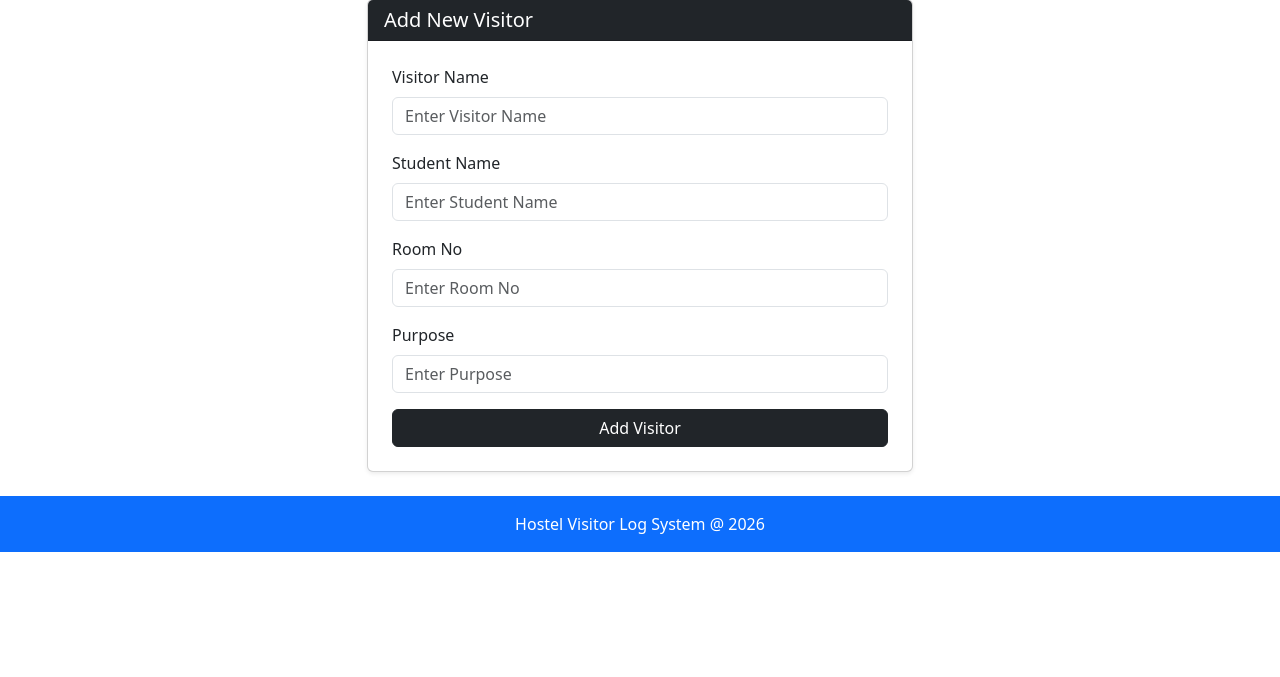
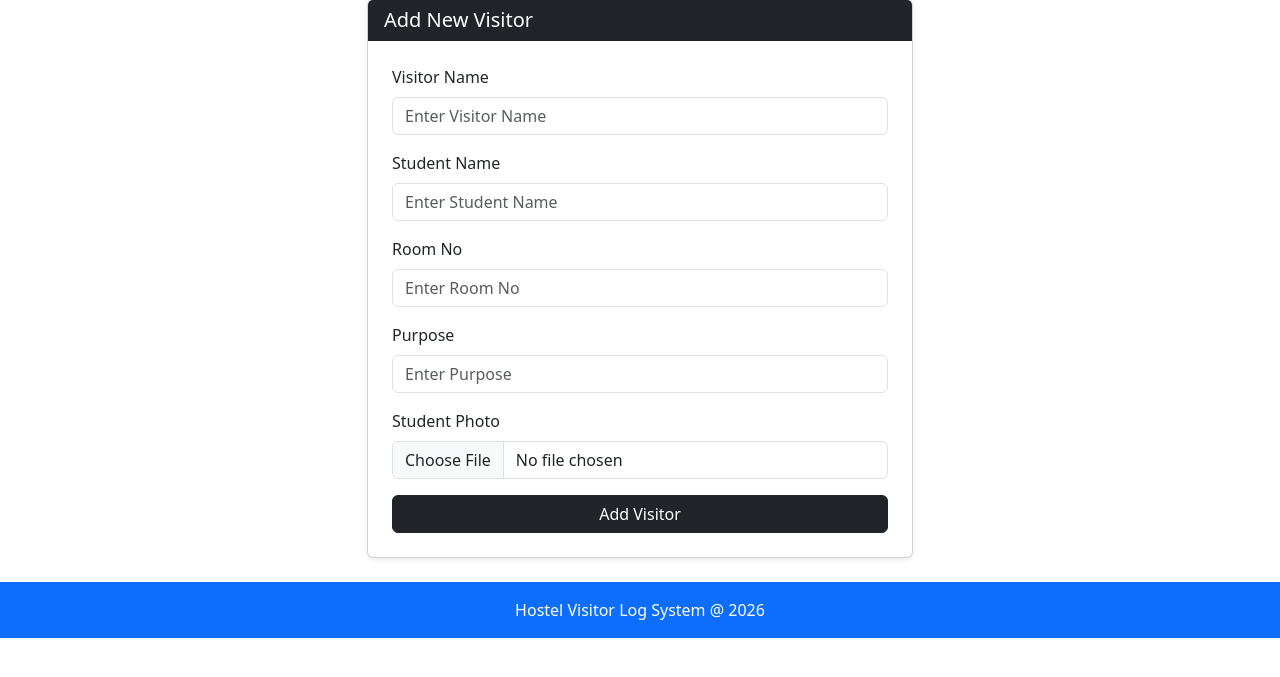
Before and after one commit to biradarvaishnavi444-png/python-training, a Flask app: page /add in a window 1280 px wide. Shown: the part 105-782 px from the top of the page. Run offline with Flask 3, Linux system fonts and the light colour scheme; a user stored in the database is signed in.

Commit message:
Add file upload field for student photo in add visitor form

```diff
--- a/templates/add_visitor.html
+++ b/templates/add_visitor.html
@@ -49,6 +49,11 @@
                                type="text">
                     </div>
 
+                    <div class="mb-3">
+                        <label class="form-label">Student Photo</label>
+                        <input name="photo" class ="form-control" type="file" accept="image/*">
+                    </div>
+
                     <div class="d-grid">
                         <button type="submit" class="btn btn-dark">
                             Add Visitor
```
